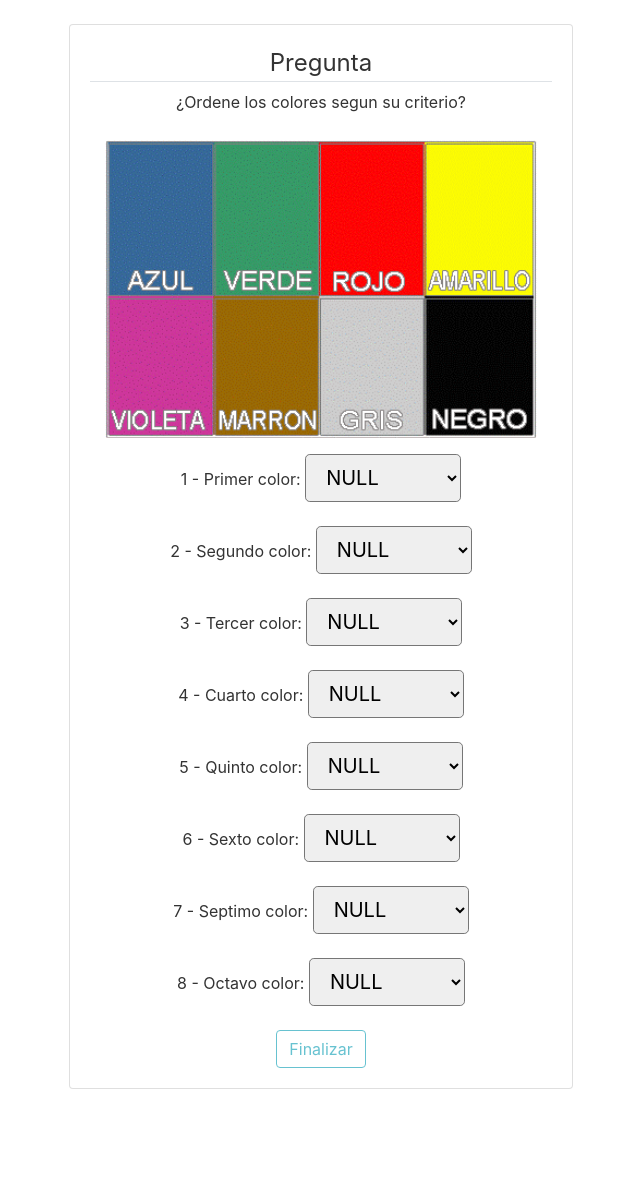
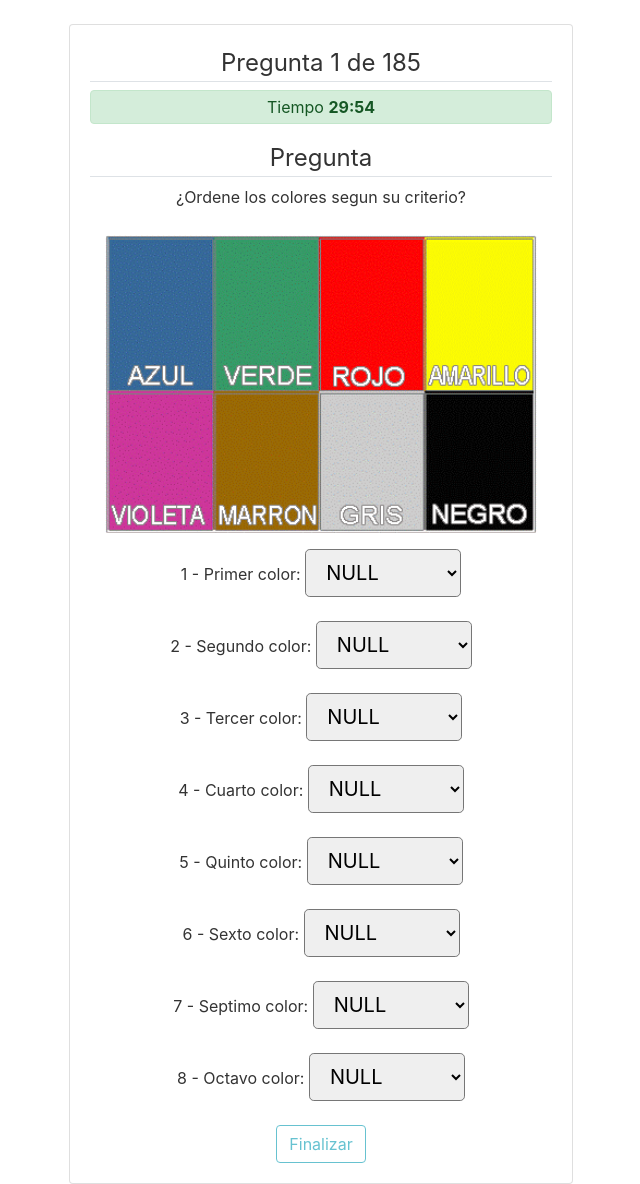
Before and after one commit to ReynaldoIsaacGuevaraRamos/sepenipsmerv2, a PHP site: page /views/evaluaciones/proyectiva.php in a window 1280 px wide. Shown: the part 56-1240 px from the top of the page, without its empty margins (319-959 px from the left). Before the commit the page ends 1145 px from the top, so only its background shows below. Run offline with PHP 8.4, Linux system fonts and the light colour scheme; some libraries are stand-ins or nearby versions.

Commit message:
Oscar Cronometro
Oscar Cronometro

```diff
--- /dev/null
+++ b/views/cronometroTestProyectiva.js
@@ -0,0 +1,43 @@
+//Tiempo que durara la evaluacion en 'minutos:segundos'
+var minutos=30; //36 minuto
+var segundos=0; //0 segundos
+
+function mostrarCronometro()
+{
+
+    var divReloj=document.getElementById('quiz-timer');//Elemento que contendra el reloj
+    var reloj= document.getElementById("testclock"); //Elemento donde se mostrará el tiempo
+    var formulario= document.getElementById("PruevaProyectiva"); //formulario de la prueba
+
+    --segundos;//Cada segundo, se disminuye un segundo
+
+    //Si el segundo es menor a cero, significa que ya pasó un minuto
+    if(segundos==-1){
+        segundos=59;//Se empieza nuevamente en el segundo 59
+        --minutos;//Se disminuye un minuto
+    }
+
+    var horaAMostrar= minutos + ":" +segundos;
+
+    //Si el tiempo es 10:00 se muestra alerta de peligro
+    if(horaAMostrar=="10:0"){
+        divReloj.innerHTML='<div class="alert alert-danger m-0 p-1">Tiempo <strong id="testclock">10:0</strong></div>';
+    }
+
+    reloj.innerHTML=horaAMostrar;//Se muestra el nuevo tiempo
+
+    //Si el tiempo es 00:00 este se detiene y se termina el cuestionario
+    if(horaAMostrar=="0:0"){
+
+        clearInterval(intervalo);//Detenemos e tiempo
+
+        //Se crea y se dispara un evento submit artificialmente
+        const form = document.querySelector("#PruevaProyectiva");
+        const formTrigger = form.querySelector("button.submit");
+        const submitEvent = new SubmitEvent("submit", { submitter: formTrigger });
+        form.dispatchEvent(submitEvent);
+    }
+
+}
+
+var intervalo = setInterval(mostrarCronometro,1000);//Se actualizará cada segundo
--- a/views/evaluaciones/proyectiva.php
+++ b/views/evaluaciones/proyectiva.php
@@ -37,6 +37,19 @@
             <div class="card">
                 <div class="card-body text-center">
                     <form id="PruevaProyectiva">
+                      <div class="form-group">
+                          <div class="quiz">
+                              <div class="quiz-user">
+                                  <legend id="leyendaIndice" class="border-bottom bm-4">Pregunta 1 de 185</legend>
+                              </div>
+                              <div id="quiz-timer" class="quiz-timer">
+                                  <div class="alert alert-success m-0 p-1">
+                                      Tiempo
+                                      <strong id="testclock">30:00</strong>
+                                  </div>
+                              </div>
+                          </div>
+                      </div>
                         <div class="form-group">
                             <legend class="border-bottom bm-4">Pregunta</legend>
                             <label>¿Ordene los colores segun su criterio?</label>
@@ -172,5 +185,6 @@
         <script src="https://maxcdn.bootstrapcdn.com/bootstrap/4.0.0/js/bootstrap.min.js"
                 integrity="sha384-JZR6Spejh4U02d8jOt6vLEHfe/JQGiRRSQQxSfFWpi1MquVdAyjUar5+76PVCmYl"
         crossorigin="anonymous"></script>
+        <script type="text/javascript" src="../cronometroTestProyectiva.js"></script>
     </body>
 </html>
```
